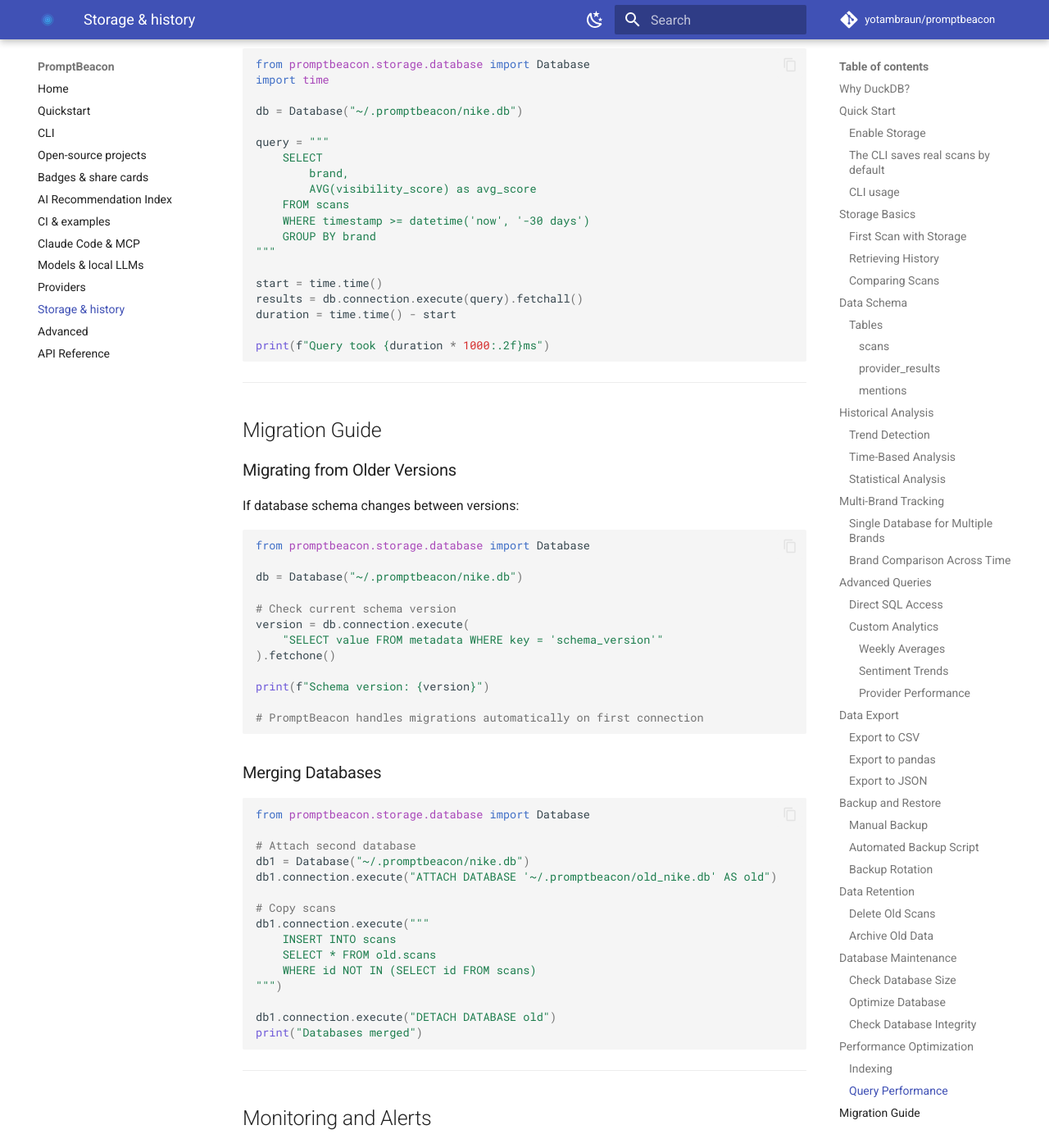
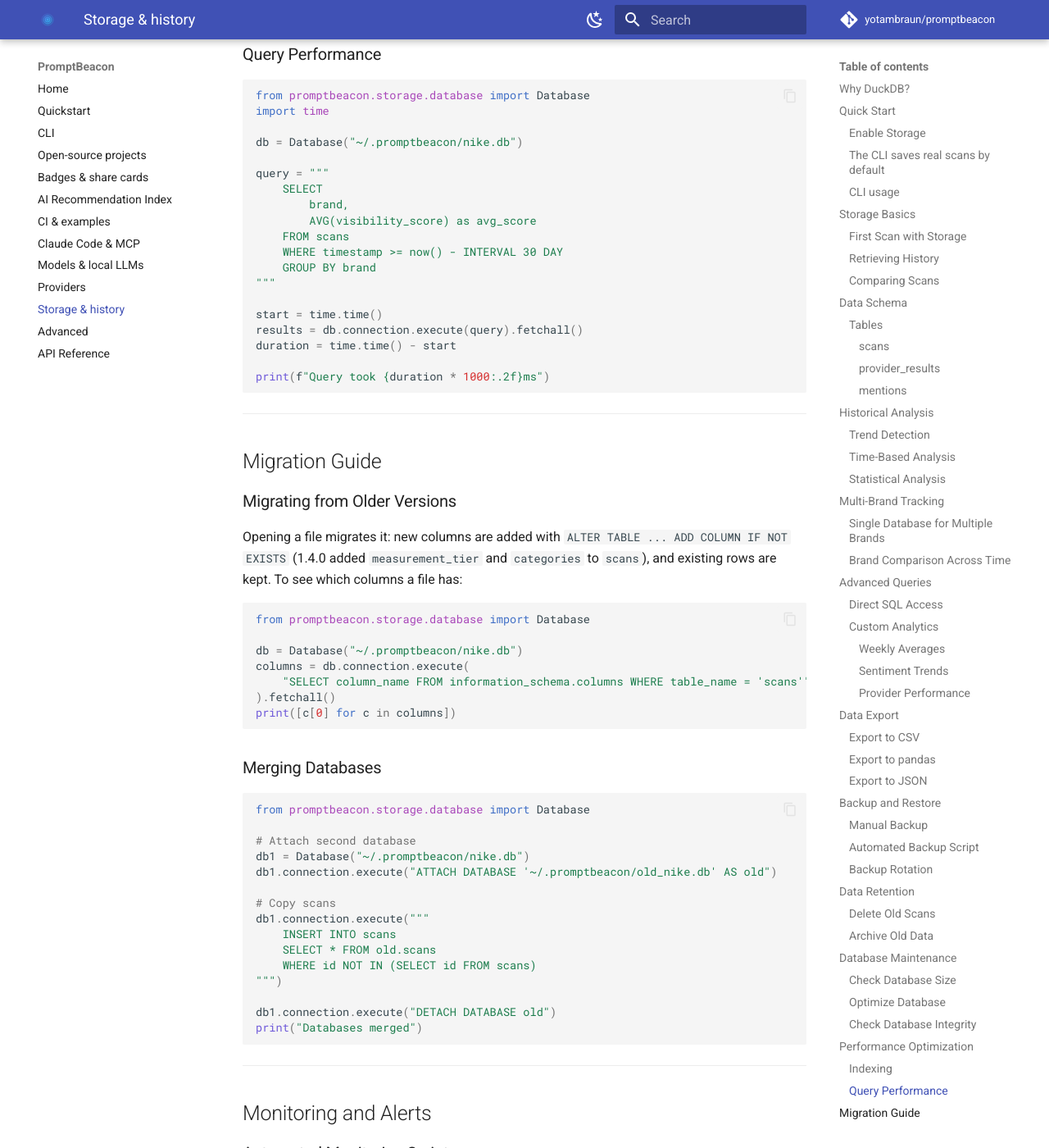
Before and after one commit to yotambraun/promptbeacon, an MkDocs documentation site: the page built from docs/storage.md, in a window 1280 px wide and 1400 px high, scrolled down 13225 px. Shown: the whole window at 82% size. Built offline with MkDocs 1.6.1 and Material for MkDocs 9.7.7, drawn with Linux system fonts in a browser that asks for light colours; comment, search, counter and statistics services are not loaded; some of the changed text lies outside the part shown.

Commit message:
fix(storage): expand ~ in Database paths, add Database.connection, fix storage docs SQL
Database('~/.promptbeacon/x.db') created a literal '~' directory; it now
expands the user directory like Beacon.with_storage(). The storage docs
used db.connection, which did not exist, and SQLite syntax (datetime(),
PRAGMA integrity_check, a 'mentions' table) that DuckDB rejects; the
property is added and the queries now run against a real history file.
The share docs example now has the two competitors a rank badge needs.

````diff
--- a/docs/storage.md
+++ b/docs/storage.md
@@ -285,7 +285,7 @@ query = """
         AVG(visibility_score) as avg_score,
         COUNT(*) as scan_count
     FROM scans
-    WHERE timestamp >= datetime('now', '-30 days')
+    WHERE timestamp >= now() - INTERVAL 30 DAY
     GROUP BY brand, DATE(timestamp)
     ORDER BY date
 """
@@ -303,7 +303,7 @@ for row in results:
 ```python
 query = """
     SELECT
-        strftime('%Y-W%W', timestamp) as week,
+        strftime(timestamp, '%Y-W%W') as week,
         AVG(visibility_score) as avg_score,
         MIN(visibility_score) as min_score,
         MAX(visibility_score) as max_score
@@ -325,14 +325,14 @@ for week, avg, min_score, max_score in results:
 ```python
 query = """
     SELECT
-        DATE(timestamp) as date,
-        sentiment,
+        DATE(s.timestamp) as date,
+        m.sentiment,
         COUNT(*) as count
-    FROM mentions m
+    FROM brand_mentions m
     JOIN provider_results pr ON m.result_id = pr.id
     JOIN scans s ON pr.scan_id = s.id
     WHERE s.brand = ?
-        AND timestamp >= datetime('now', '-30 days')
+        AND s.timestamp >= now() - INTERVAL 30 DAY
     GROUP BY date, sentiment
     ORDER BY date
 """
@@ -352,7 +352,7 @@ query = """
     FROM provider_results pr
     JOIN scans s ON pr.scan_id = s.id
     WHERE s.brand = ?
-        AND s.timestamp >= datetime('now', '-30 days')
+        AND s.timestamp >= now() - INTERVAL 30 DAY
     GROUP BY provider
 """
 
@@ -508,7 +508,7 @@ db = Database("~/.promptbeacon/nike.db")
 # Delete scans older than 90 days
 query = """
     DELETE FROM scans
-    WHERE timestamp < datetime('now', '-90 days')
+    WHERE timestamp < now() - INTERVAL 90 DAY
 """
 
 deleted = db.connection.execute(query).fetchall()
@@ -531,13 +531,13 @@ current_db = Database("~/.promptbeacon/nike.db")
 query = """
     INSERT INTO archive_db.scans
     SELECT * FROM current_db.scans
-    WHERE timestamp < datetime('2026-01-01')
+    WHERE timestamp < TIMESTAMP '2026-01-01'
 """
 
 # Then delete from current
 current_db.connection.execute("""
     DELETE FROM scans
-    WHERE timestamp < datetime('2026-01-01')
+    WHERE timestamp < TIMESTAMP '2026-01-01'
 """)
 ```
 
@@ -582,8 +582,10 @@ from promptbeacon.storage.database import Database
 
 db = Database("~/.promptbeacon/nike.db")
 
-result = db.connection.execute("PRAGMA integrity_check").fetchone()
-print(f"Integrity: {result[0]}")  # Should be "ok"
+# DuckDB checksums its blocks and fails loudly on a damaged file, so a full
+# read of the tables is a practical health check.
+count = db.connection.execute("SELECT count(*) FROM scans").fetchone()[0]
+print(f"Readable: {count} scans")
 ```
 
 ---
@@ -622,7 +624,7 @@ query = """
         brand,
         AVG(visibility_score) as avg_score
     FROM scans
-    WHERE timestamp >= datetime('now', '-30 days')
+    WHERE timestamp >= now() - INTERVAL 30 DAY
     GROUP BY brand
 """
 
@@ -639,21 +641,18 @@ print(f"Query took {duration * 1000:.2f}ms")
 
 ### Migrating from Older Versions
 
-If database schema changes between versions:
+Opening a file migrates it: new columns are added with `ALTER TABLE ... ADD COLUMN IF
+NOT EXISTS` (1.4.0 added `measurement_tier` and `categories` to `scans`), and existing
+rows are kept. To see which columns a file has:
 
 ```python
 from promptbeacon.storage.database import Database
 
 db = Database("~/.promptbeacon/nike.db")
-
-# Check current schema version
-version = db.connection.execute(
-    "SELECT value FROM metadata WHERE key = 'schema_version'"
-).fetchone()
-
-print(f"Schema version: {version}")
-
-# PromptBeacon handles migrations automatically on first connection
+columns = db.connection.execute(
+    "SELECT column_name FROM information_schema.columns WHERE table_name = 'scans'"
+).fetchall()
+print([c[0] for c in columns])
 ```
 
 ### Merging Databases
@@ -758,12 +757,11 @@ from promptbeacon.storage.database import Database
 
 db = Database("~/.promptbeacon/nike.db")
 
-# Check integrity
-result = db.connection.execute("PRAGMA integrity_check").fetchone()
-
-if result[0] != "ok":
-    print("Database corrupted. Restore from backup.")
-    # Restore from backup
+# Check that the file can be read (DuckDB checksums its blocks)
+try:
+    db.connection.execute("SELECT count(*) FROM scans").fetchone()
+except Exception as e:
+    print(f"Database cannot be read ({e}). Restore from backup.")
 else:
     print("Database is healthy")
 ```
@@ -778,7 +776,7 @@ else:
 from promptbeacon.storage.database import Database
 
 db = Database("~/.promptbeacon/nike.db")
-db.connection.execute("DELETE FROM scans WHERE timestamp < datetime('now', '-90 days')")
+db.connection.execute("DELETE FROM scans WHERE timestamp < now() - INTERVAL 90 DAY")
 db.connection.execute("VACUUM")
 
 # 2. Archive to separate database
@@ -852,13 +850,13 @@ def weekly_maintenance(db_path: str):
     db.connection.execute("ANALYZE")
     db.connection.execute("VACUUM")
 
-    # 3. Check integrity
-    result = db.connection.execute("PRAGMA integrity_check").fetchone()
-    print(f"Integrity: {result[0]}")
+    # 3. Check that it reads back
+    count = db.connection.execute("SELECT count(*) FROM scans").fetchone()[0]
+    print(f"Readable: {count} scans")
 
     # 4. Cleanup old data (optional)
     db.connection.execute(
-        "DELETE FROM scans WHERE timestamp < datetime('now', '-90 days')"
+        "DELETE FROM scans WHERE timestamp < now() - INTERVAL 90 DAY"
     )
 
     print(f"Maintenance completed: {datetime.now()}")
````
Also changed, not shown: other parts of docs/storage.md (+1 -1 lines), docs/share.md (+4 -4 lines), 2 other files.
